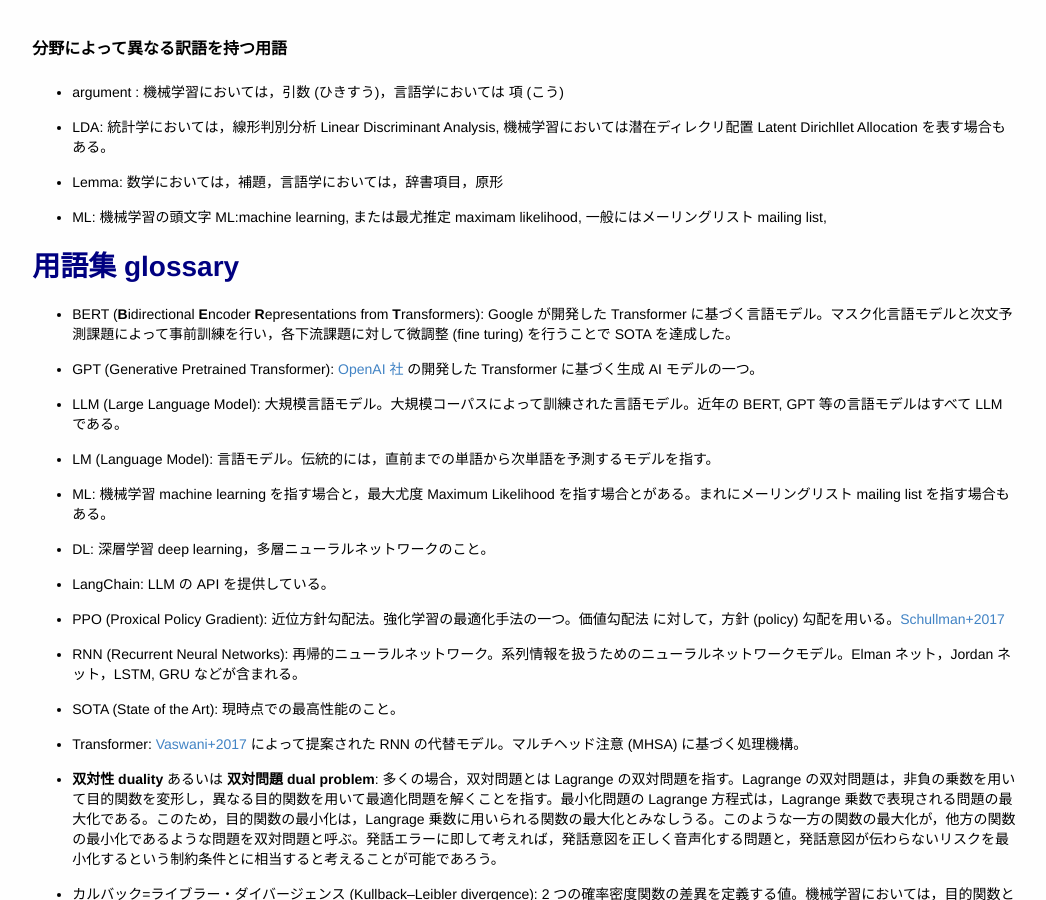
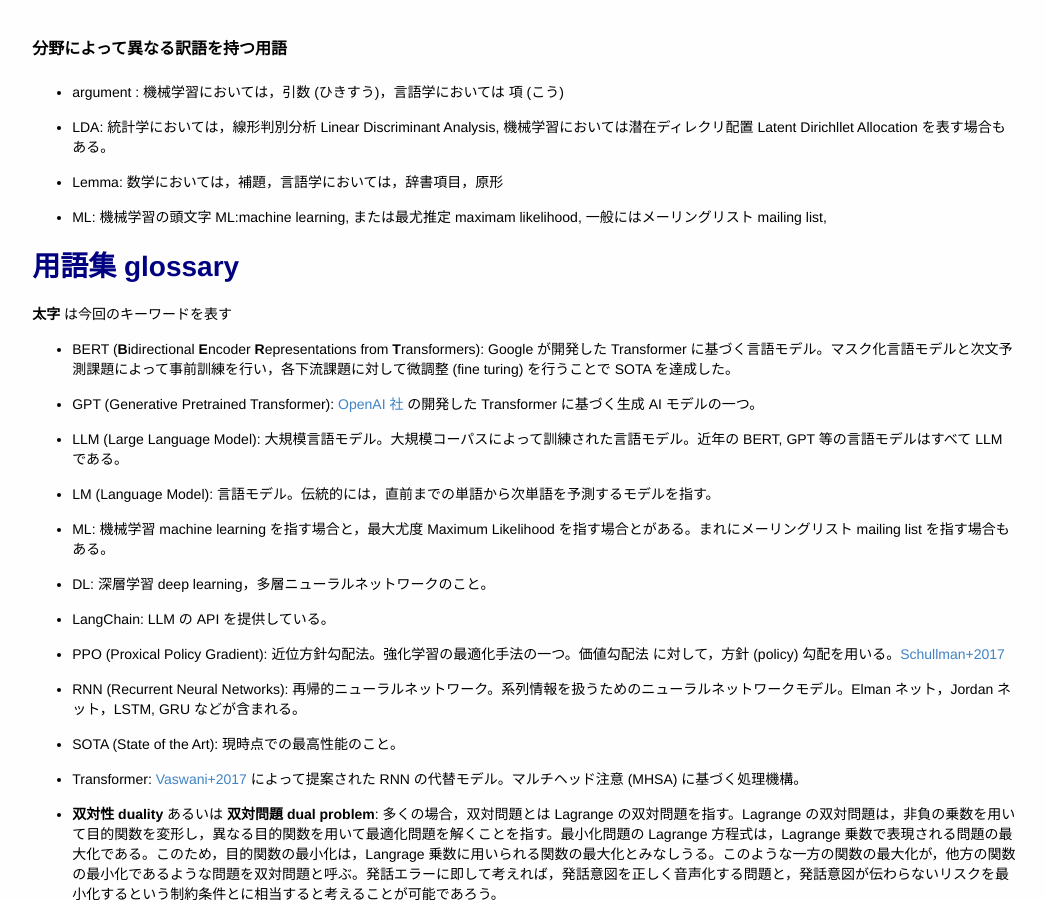
Before and after one commit to project-ccap/project-ccap.github.io, a Jekyll site: the page built from 2023DaSiC/glossary.md, in a window 1280 px wide and 900 px high. Shown: the whole window, without its empty margins (115-1161 px from the left). Built offline with Jekyll 4.4.1, drawn with Linux system fonts in a browser that asks for light colours.

Commit message:
Add files via upload

```diff
--- a/2023DaSiC/glossary.md
+++ b/2023DaSiC/glossary.md
@@ -12,6 +12,8 @@ author: CCAP プロジェクト
 * ML: 機械学習の頭文字 ML:machine learning, または最尤推定 maximam likelihood, 一般にはメーリングリスト mailing list,
 
 # 用語集 glossary
+
+**太字** は今回のキーワードを表す
 
 * BERT (**B**idirectional **E**ncoder **R**epresentations from **T**ransformers): Google が開発した Transformer に基づく言語モデル。マスク化言語モデルと次文予測課題によって事前訓練を行い，各下流課題に対して微調整 (fine turing) を行うことで SOTA を達成した。
 * GPT (Generative Pretrained Transformer): [OpenAI 社](https://openai.com/) の開発した Transformer に基づく生成 AI モデルの一つ。
```
